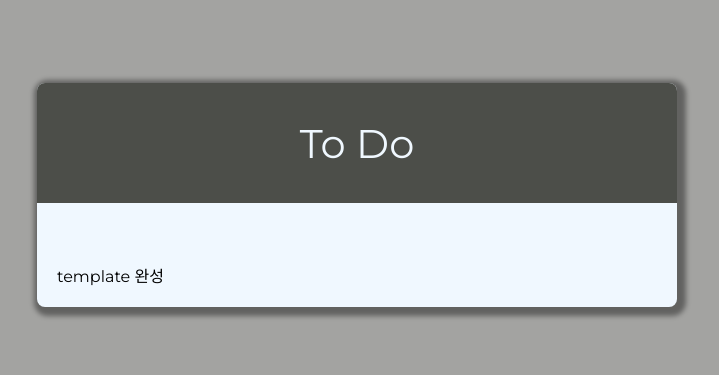
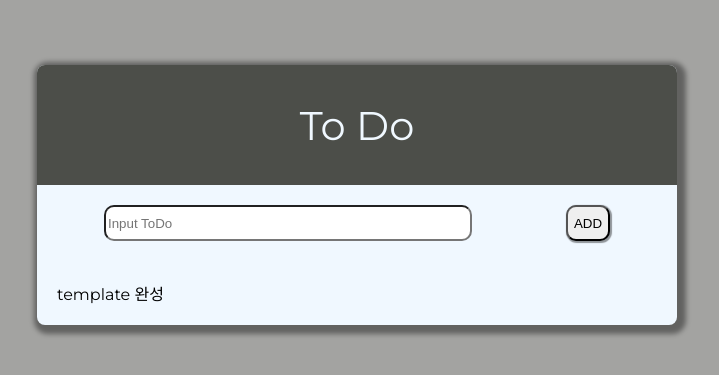
Before and after one commit to donggyushin/ToDoList, a React (Create React App) app: page / in a window 1280 px wide. Shown: the part 205-580 px from the top of the page, without its empty margins (283-1002 px from the left). Built offline with nearby package versions, Linux system fonts and the light colour scheme.

Commit message:
Form Component

```diff
--- /dev/null
+++ b/src/components/Form/form.css
@@ -0,0 +1,17 @@
+.form {
+    display: flex;
+    justify-content: space-around;
+}
+
+.form-input {
+    width: 60%;
+    height: 30px;
+    border-radius: 10px;
+}
+
+.button {
+    border-radius: 10px;
+    -webkit-box-shadow: 1px 1px 1px 1px rgba(0, 0, 0, 0.4);  /* Safari 3-4, iOS 4.0.2 - 4.2, Android 2.3+ */
+    -moz-box-shadow:    1px 1px 1px 1px rgba(0, 0, 0, 0.4);  /* Firefox 3.5 - 3.6 */
+    box-shadow:         1px 1px 1px 1px rgba(0, 0, 0, 0.4);  /* Opera 10.5, IE 9, Firefox 4+, Chrome 6+, iOS 5 */
+}
--- /dev/null
+++ b/src/components/Form/form.js
@@ -0,0 +1,32 @@
+import React, { Component } from "react";
+import "./form.css";
+
+class Form extends Component {
+  state = {
+    todo: ""
+  };
+
+  _handleChange = e => {
+    const { todo } = this.state;
+    this.setState({
+      todo: e.target.value
+    });
+  };
+
+  render() {
+    const { todo } = this.state;
+    return (
+      <div className="form">
+        <input
+          value={todo}
+          onChange={this._handleChange}
+          className="form-input"
+          placeholder="Input ToDo"
+        />
+        <button className="button">ADD</button>
+      </div>
+    );
+  }
+}
+
+export default Form;
--- a/src/components/ToDoList/index.js
+++ b/src/components/ToDoList/index.js
@@ -1,13 +1,16 @@
 import React from "react";
 import "./styles.css";
+import Form from "../Form/form";
 
-const ToDoList = ({ form, children }) => {
+const ToDoList = ({ children }) => {
   return (
     <main className="todolist-template">
       <div className="title">
         <span className="title-span">To Do</span>
       </div>
-      <section className="form-wrapper">{form}</section>
+      <section className="form-wrapper">
+        <Form />
+      </section>
       <section className="todos-wrapper">{children}</section>
     </main>
   );
```
